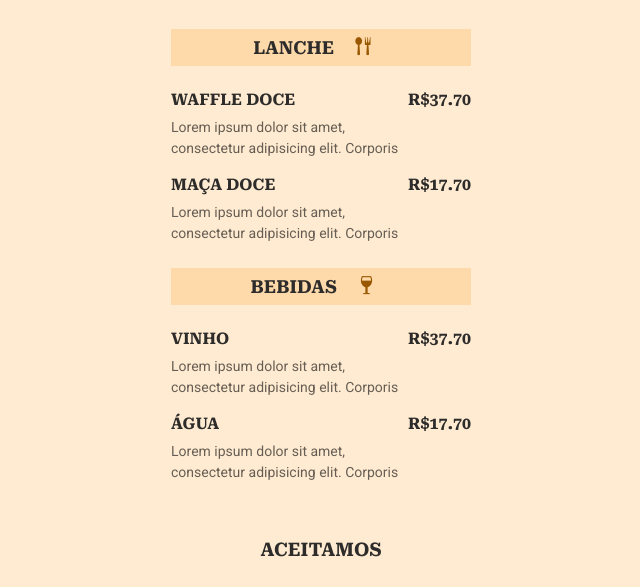
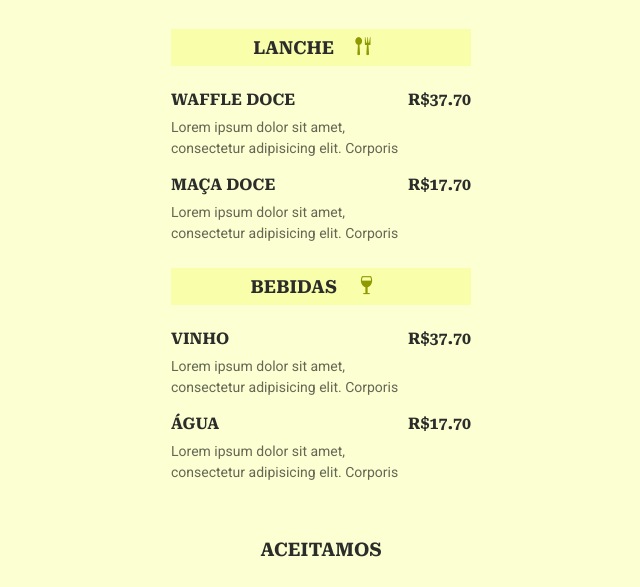
Before and after one commit to 7Roos/Maratona-Explore3, a plain HTML site: page index.html in a window 1280 px wide. Shown: the part 88-675 px from the top of the page, without its empty margins (319-959 px from the left). Drawn offline with Linux system fonts and the light colour scheme; files whose address does not match are found by name.

Commit message:
change base color

```diff
--- a/style.css
+++ b/style.css
@@ -11,7 +11,7 @@ ul {
 /*******VARIABLES***********/
 :root {
   /*Color*/
-  --hue: 34;
+  --hue: 64;
   --base-color: hsl(var(--hue) 100% 91%);
   --title-color: hsl(var(--hue) 3% 17%);
   --title-color-second: hsl(var(--hue) 100% 30%);
```
